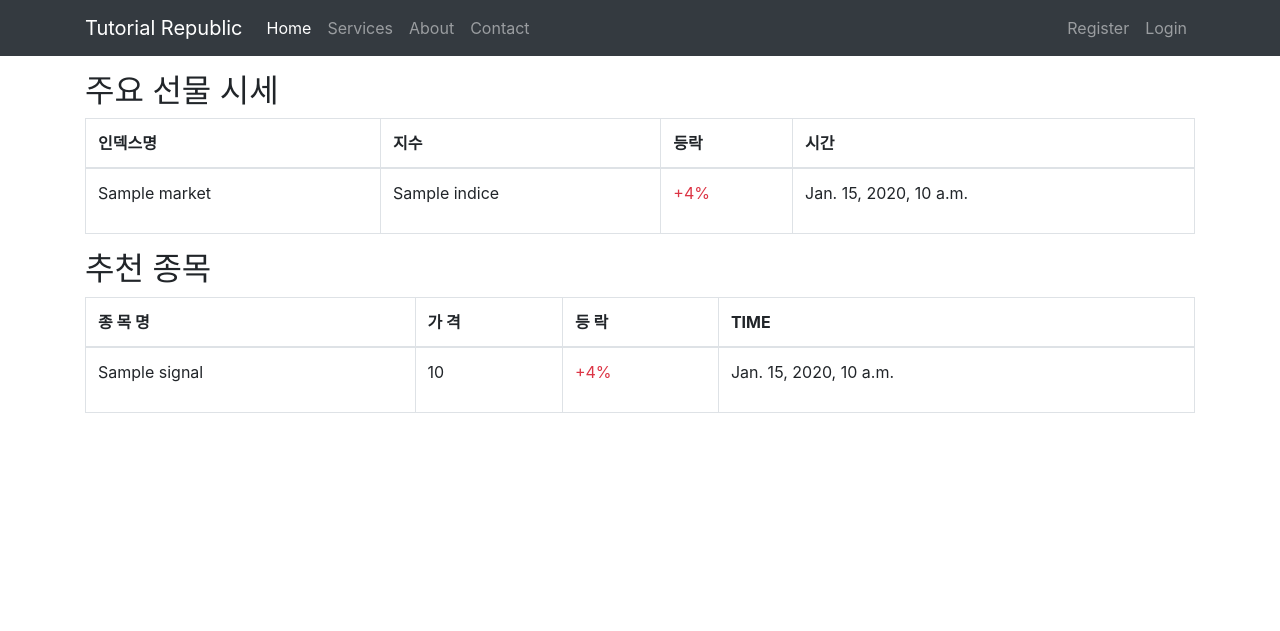
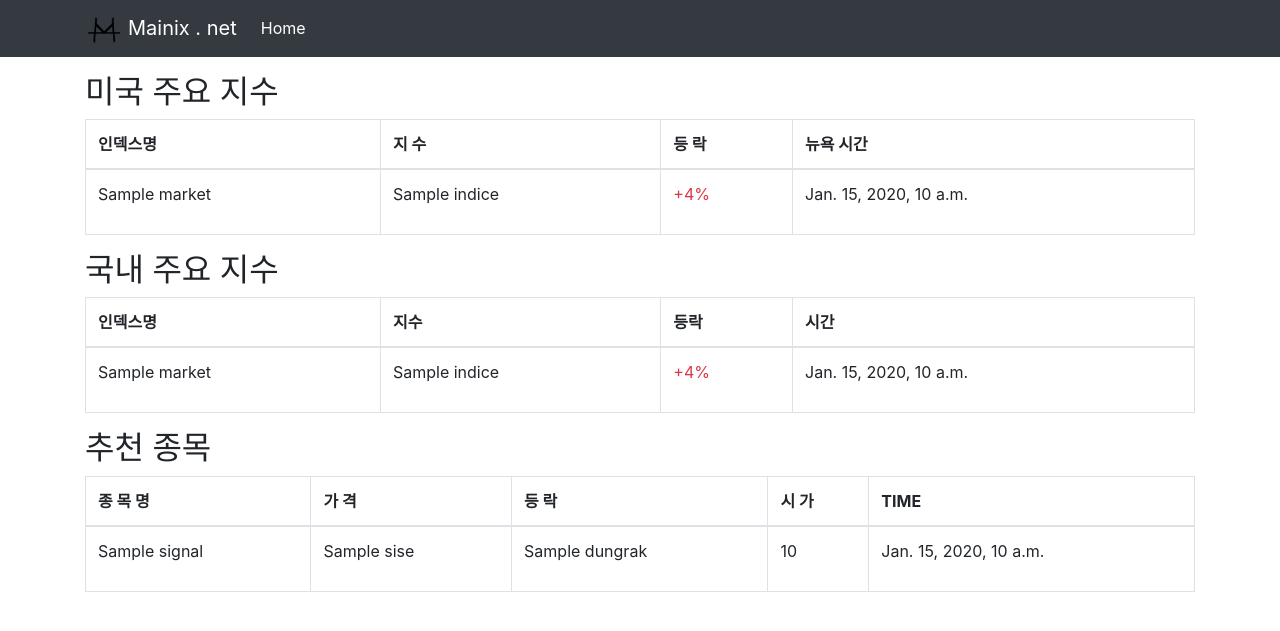
Before and after one commit to mainixfn/mainix_sv, a Django app: template mainix/sise_future/templates/test.html in a window 1280 px wide. Shown: the top 631 px of the page. Run offline with Django 3.2, Linux system fonts and the light colour scheme; the template is opened without the code that fills it: most values are stand-ins (such as "Sample title", 1, 10 or a date in 2020); some libraries are stand-ins or nearby versions.

```diff
--- a/mainix/sise_future/templates/test.html
+++ b/mainix/sise_future/templates/test.html
@@ -1,3 +1,4 @@
+{% load static %}
 <!DOCTYPE html>
 <html lang="en">
 <head>
@@ -10,31 +11,51 @@
   <script src="https://cdnjs.cloudflare.com/ajax/libs/popper.js/1.16.0/umd/popper.min.js"></script>
   <script src="https://maxcdn.bootstrapcdn.com/bootstrap/4.4.1/js/bootstrap.min.js"></script>
   <script type="text/javascript" src ="https://ajax.googleapis.com/ajax/libs/jquery/3.4.1/jquery.min.js"></script>
-  <script type="text/javascript">
-      setInterval("my_function();",10000);
-      function my_function(){
-        $('#refresh').load('#table');
+    {% if time > 8 and time < 16 %}
+    <script type="text/javascript">
+       setInterval("table1();",10000);
+       function table1(){
+         $('#refresh').load(location.href + ' #table1');
+       }
+      setInterval("table2();",10000);
+      function table2(){
+        $('#refresh').load(location.href + ' #table2');
       }
-  </script>
+
+    </script>
+  {% else %}
+    <script type="text/javascript">
+        setInterval("table1();",10000);
+       function table1(){
+         $('#refresh').load(location.href + ' #table1');
+       }
+      setTimeout("table2();",10000);
+      function table2(){
+        $('#refresh').load(location.href + ' #table2');
+      }
+
+    </script>
+  {% endif %}
+
+
+
 </head>
 <body>
 <nav class="navbar navbar-expand-md navbar-dark bg-dark mb-3">
     <div class="container">
-        <a href="#" class="navbar-brand mr-3">Tutorial Republic</a>
+        <a href="#" class="navbar-brand mr-3">
+            <img alt ="Mainix" src ='{%static "img/MAINIXLOGO.png"%}' height="28" >
+            Mainix . net</a>
         <button type="button" class="navbar-toggler" data-toggle="collapse" data-target="#navbarCollapse">
             <span class="navbar-toggler-icon"></span>
         </button>
 
         <div class="collapse navbar-collapse" id="navbarCollapse">
             <div class="navbar-nav">
-                <a href="#" class="nav-item nav-link active">Home</a>
-                <a href="#" class="nav-item nav-link">Services</a>
-                <a href="#" class="nav-item nav-link">About</a>
-                <a href="#" class="nav-item nav-link">Contact</a>
-            </div>
-            <div class="navbar-nav ml-auto">
-                <a href="#" class="nav-item nav-link">Register</a>
-                <a href="#" class="nav-item nav-link">Login</a>
+                <a href="/" class="nav-item nav-link active">Home</a>
+                <a href="/stock" class="nav-item nav-link"></a>
+                <a href="#" class="nav-item nav-link"></a>
+                <a href="#" class="nav-item nav-link"></a>
             </div>
         </div>
 
@@ -43,9 +64,44 @@
 
 <div class="container">
   <div id ="refresh">
-    <div id = "table">
-    <h2>주요 선물 시세</h2>
+    <div id = "table1">
+    {% if time > 8 and time < 23 %}
+        <h2>미국 주요 지수 야간 </h2>
+    {% else %}
+        <h2>미국 주요 지수 </h2>
+    {% endif %}
       <table class="table table-bordered">
+       <thead>
+              <tr>
+                <th>인덱스명</th>
+                <th>지 수</th>
+                <th>등 락</th>
+                <th>뉴욕 시간</th>
+              </tr>
+        </thead>
+        <tbody>
+              {% for signal in america_index %}
+              <tr>
+                  <td>{{signal.market}}</td>
+                  <td>{{signal.indice}}</td>
+                  <td>
+                    {% if signal.rate > 0 %}
+                      <p class="text-danger"> +{{signal.rate}}%</p>
+                    {% elif signal.rate < 0 %}
+                       <p class="text-primary">{{signal.rate}}%</p>
+                    {% else %}
+                       <p>{{signal.rate}}</p>
+                    {% endif %}
+                  </td>
+                  <td>{{signal.time}}</td>
+              </tr>
+              {% endfor %}
+            </tbody>
+      </table>
+    </div>
+    <div class="table2">
+    <h2>국내 주요 지수</h2>
+        <table class="table table-bordered">
        <thead>
               <tr>
                 <th>인덱스명</th>
@@ -55,7 +111,7 @@
               </tr>
      </thead>
         <tbody>
-              {% for signal in future %}
+              {% for signal in korea_index %}
               <tr>
                   <td>{{signal.market}}</td>
                   <td>{{signal.indice}}</td>
@@ -81,24 +137,26 @@
                 <th>종 목 명</th>
                 <th>가 격</th>
                 <th>등 락</th>
+                <th>시 가</th>
                 <th>TIME</th>
               </tr>
             </thead>
         <tbody>
               {% for signal in t_stock %}
               <tr>
-                  <td>{{signal.name}}</td>
-                  <td>{{signal.price}}</td>
+                  <td>{{signal.stock_name}}</td>
+                  <td>{{signal.sise}}</td>
                   <td>
-                    {% if signal.rate > 0 %}
-                      <p class="text-danger"> +{{signal.rate}}%</p>
-                    {% elif signal.rate < 0 %}
-                       <p class="text-primary">{{signal.rate}}%</p>
+                    {% if signal.dungrak > 0 %}
+                      <p class="text-danger"> +{{signal.dungrak}}%</p>
+                    {% elif signal.dungrak < 0 %}
+                       <p class="text-primary">{{signal.dungrak}}%</p>
                     {% else %}
-                       <p>{{signal.rate}}</p>
+                       <p>{{signal.dungrak}}</p>
 
                     {% endif %}
                   </td>
+                  <td>{{signal.start_price}}</td>
                   <td>{{signal.time}}</td>
               </tr>
               {% endfor %}
```
Also changed, not shown: mainix/sise_future/Import_for_Database.py (+51 -20 lines), mainix/sise_future/templates/stock_main.html (+15 -8 lines), mainix/sise_future/tests.py (+13 -7 lines).
